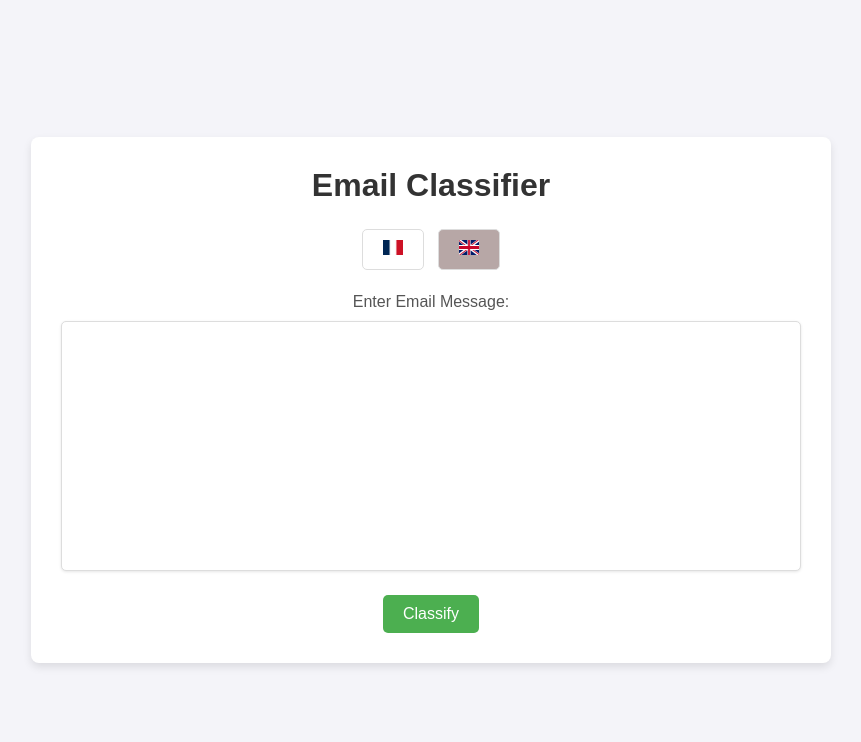
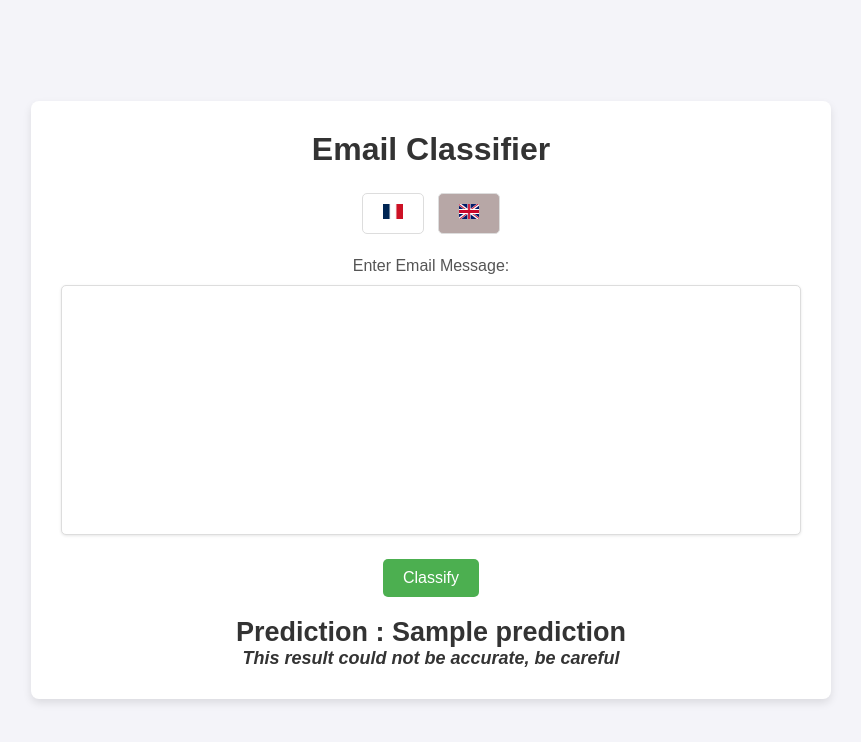
Before and after one commit to Oktiuw/Email_classifier, a Flask app: template Web_interface/templates/index.html in a window 1280 px wide. Shown: the top 742 px of the page, without its empty margins (209-1070 px from the left). Run offline with Flask 3, Linux system fonts and the light colour scheme; the template is opened without the code that fills it: most values are stand-ins (such as "Sample title", 1, 10 or a date in 2020).

Commit message:
Correction probleme

```diff
--- a/Web_interface/app.py
+++ b/Web_interface/app.py
@@ -10,12 +10,15 @@ def home():
     prediction = None
     if request.method == "POST":
         email_message = request.form["email_message"]
+        print(f"Message reçu: {email_message}")  # Debug: vérifier le contenu du message
         response = requests.post(API_URL, json={"message": email_message})
         if response.status_code == 200:
             prediction = response.json().get("label", "Erreur dans la réponse de l'API.")
         else:
             prediction = "Erreur avec l'API."
+    print(prediction)
     return render_template("index.html", prediction=prediction)
+
 
 if __name__ == "__main__":
     app.run(debug=True, host="0.0.0.0", port=80)  # Serveur sur le port 80
--- a/Web_interface/templates/index.html
+++ b/Web_interface/templates/index.html
@@ -27,9 +27,8 @@
             <textarea name="email_message" rows="4" cols="50"></textarea><br>
             <button type="submit" class="classify-btn">Classify</button>
         </form>
-
-        <div id="result" class="result" style="display:none;">
-            <h2 id="prediction">{{ prediction }}</h2>
+        <div id="result" class="result" {% if prediction %} style="display:block;" {% else %} style="display:none;" {% endif %}>
+            <h2 id="prediction">Prediction : {{ prediction }}</h2>
             <i>This result could not be accurate, be careful</i>
         </div>
 
```
Also changed, not shown: 1 other file.
